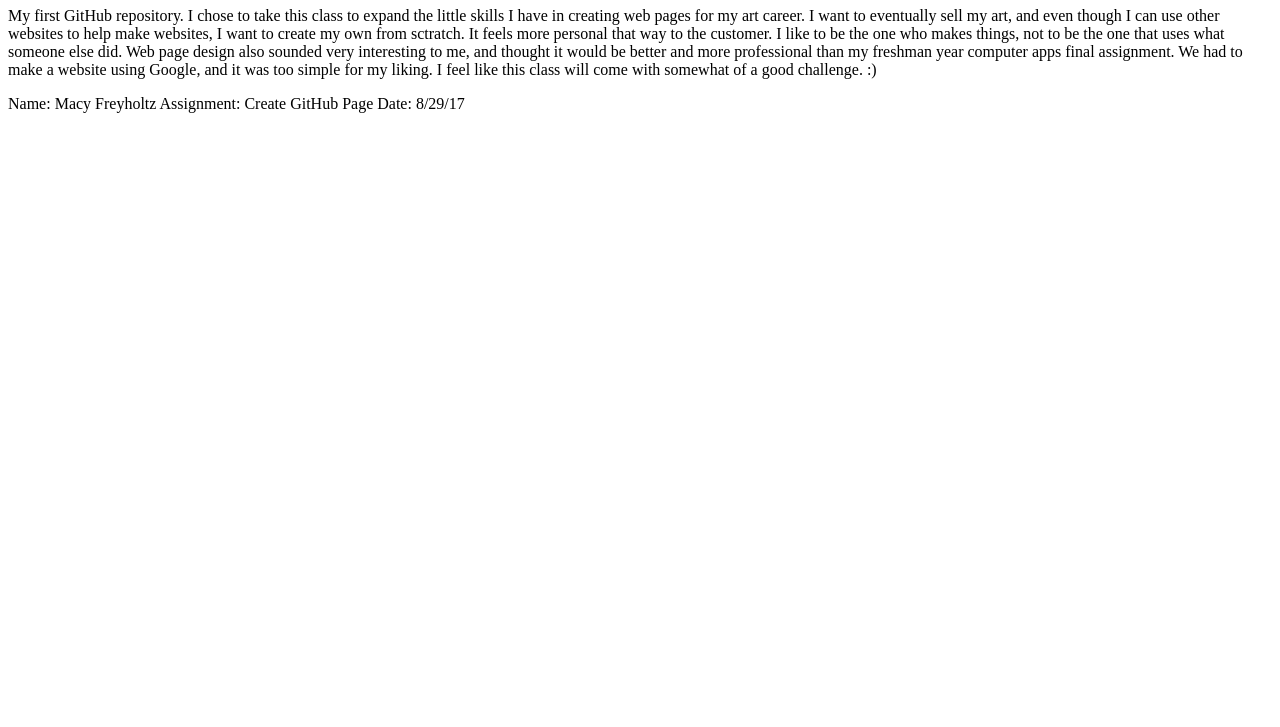
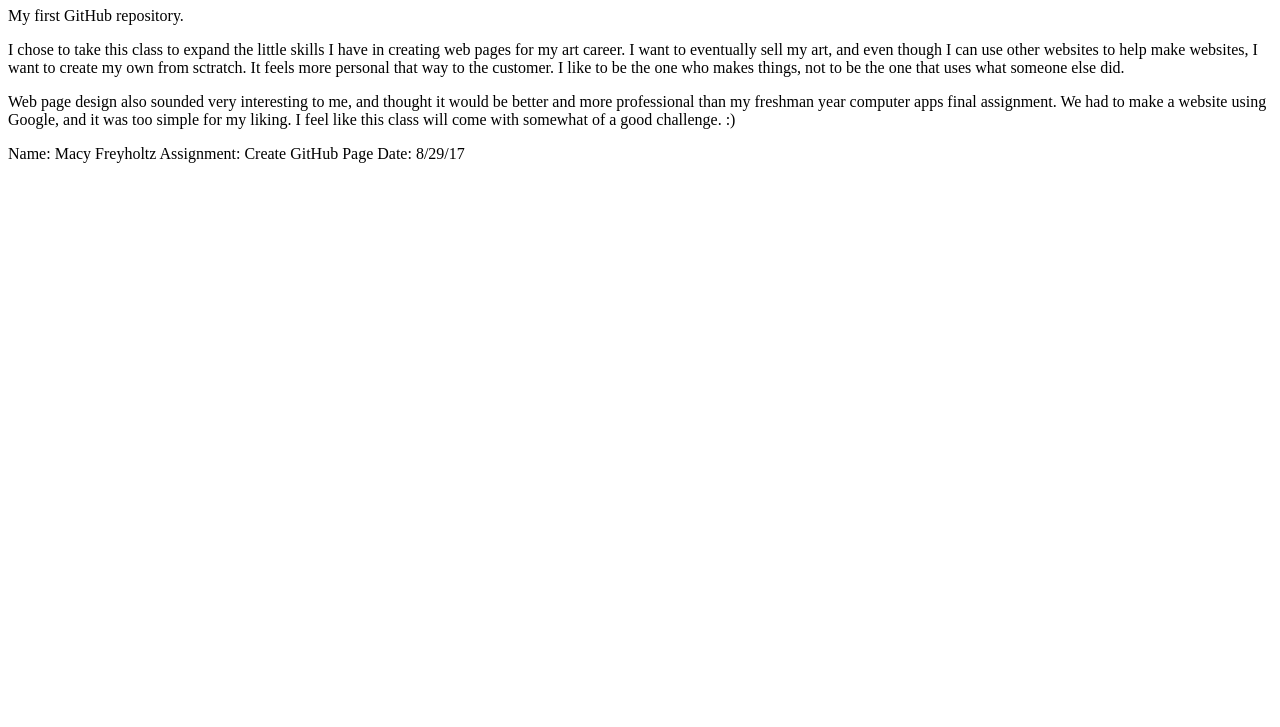
Before and after one commit to SJDose/HelloWorld-1, a plain HTML site: page index.html in a window 1280 px wide. Shown: the part 73-800 px from the top of the page. Drawn offline with Linux system fonts and the light colour scheme.

Commit message:
added more tags and paragraphs

```diff
--- a/index.html
+++ b/index.html
@@ -2,8 +2,10 @@
 <html>
 <body>
 <h1> # HelloWorld </h1>
-<p> My first GitHub repository. I chose to take this class to expand the little skills I have in creating web pages for my art career. I want to eventually sell my art, and even though I can use other websites to help make websites, I want to create my own from sctratch. It feels more personal that way to the customer. I like to be the one who makes things, not to be the one that uses what someone else did. Web page design also sounded very interesting to me, and thought it would be better and more professional than my freshman year computer apps final assignment. We had to make a website using Google, and it was too simple for my liking. I feel like this class will come with somewhat of a good challenge. :) </p>
+  <p> My first GitHub repository. </p>
+  <p> I chose to take this class to expand the little skills I have in creating web pages for my art career. I want to eventually sell my art, and even though I can use other websites to help make websites, I want to create my own from sctratch. It feels more personal that way to the customer. I like to be the one who makes things, not to be the one that uses what someone else did. </p>
+  <p> Web page design also sounded very interesting to me, and thought it would be better and more professional than my freshman year computer apps final assignment. We had to make a website using Google, and it was too simple for my liking. I feel like this class will come with somewhat of a good challenge. :) </p>
 
-Name: Macy Freyholtz
+<p> Name: Macy Freyholtz
 Assignment: Create GitHub Page
-Date: 8/29/17
+  Date: 8/29/17 </p>
```
